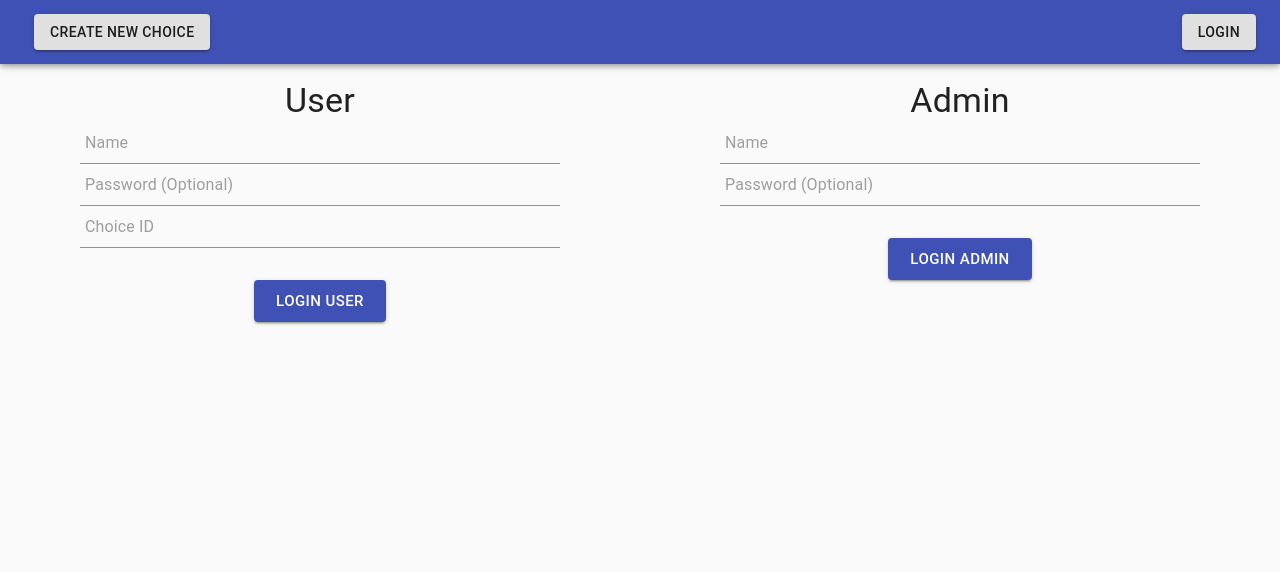
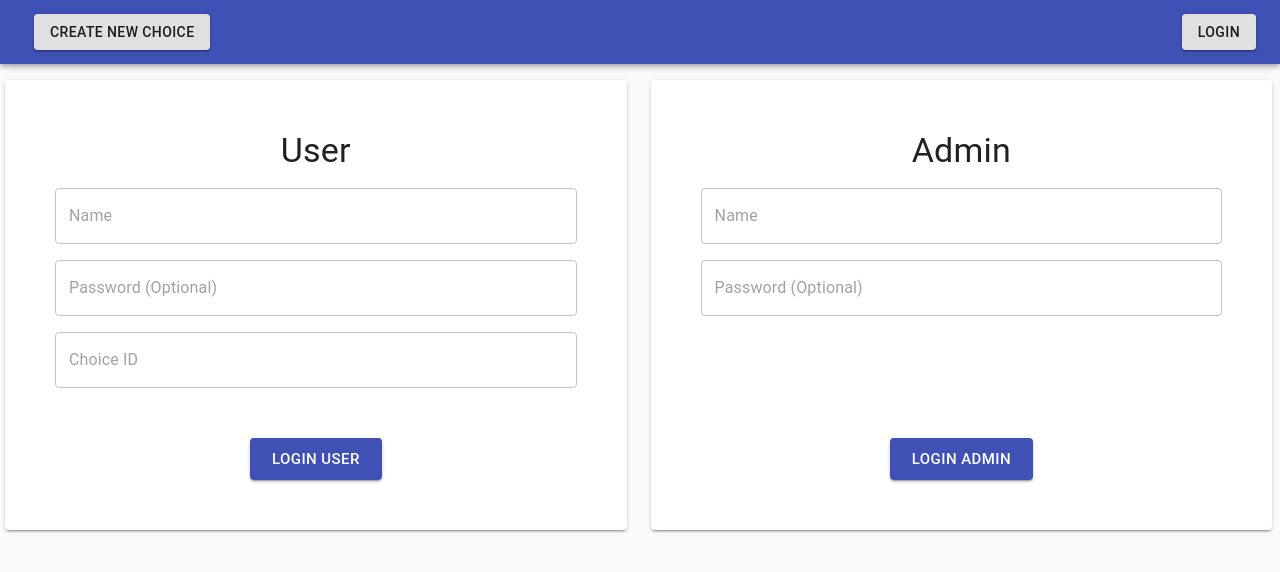
Before and after one commit to When2Choose/GUI, a React (Create React App) app: page /create in a window 1280 px wide. Shown: the top 572 px of the page. Built offline with nearby package versions, Linux system fonts and the light colour scheme.

Commit message:
New login page

```diff
--- a/src/main/Login.css
+++ b/src/main/Login.css
@@ -1,21 +1,35 @@
 div.LoginContent {
     padding-top: 75px;
-}
-div.LeftLoginContent {
-    padding-top: 5px;
-    float: left;
-    width: 50%;
+    margin: 5px;
+    max-width: 99%;
 }
 
-div.RightLoginContent {
-    padding-top: 5px;
-    float: right;
-    width: 50%;
+div.LoginGrid {
+    justify-content: center;
 }
 
 div.Login {
     display: block;
     alignment: center;
     clear: both;
-    padding-top: 5%;
+    padding-top: 15px;
+    margin: 5px;
 }
+
+.LoginInputs {
+    height: 250px;
+    margin: 5px;
+}
+
+.Paper {
+    padding: 50px;
+}
+
+.LoginForm {
+    float: right;
+}
+
+.Input {
+    width: 100%;
+    padding: 5px;
+}
--- a/src/main/Login.js
+++ b/src/main/Login.js
@@ -1,42 +1,85 @@
 import React from "react";
-import {Button, Typography, Input, FormControl, Grid, Paper} from "@material-ui/core";
-import {Link} from "react-router-dom";
+import {
+    Button,
+    Typography,
+    Grid,
+    Paper,
+    TextField
+} from "@material-ui/core";
 import "./Login.css";
 
 function Login() {
     return (
         <div className="LoginContent">
-            <div className="LeftLoginContent">
-                <div className="LoginList">
-                    <form className="LoginUser">
-                        <Typography variant="h4"> User </Typography>
-                        <Input required id="UserName" placeholder="Name" style={{width: '75%', padding: '5px'}}/>
-                        <Input id="UserPassword" type="password"
-                               placeholder="Password (Optional)" style={{width: '75%', padding: '5px'}}/>
-                        <Input required id="ChoiceID" type="number"
-                               placeholder="Choice ID" style={{width: '75%', padding: '5px'}}/>
-                        <div className="Login">
-                            <Button variant="contained" id="Login" color="primary" size="large" type="submit">Login
-                                User</Button>
-                        </div>
-                    </form>
-                </div>
-            </div>
-            <div className="RightLoginContent">
-                <div className="LoginList">
-                    <form className="loginAdmin">
-                        <Typography variant="h4"> Admin </Typography>
-                        <Input required id="AdminName" placeholder="Name" style={{width: '75%', padding: '5px'}}/>
-                        <Input required id="AdminPassword" type="password"
-                               placeholder="Password (Optional)" style={{width: '75%', padding: '5px'}}/>
-                        <div className="Login">
-                            <Button variant="contained" id="Login" color="primary" size="large" type="submit">Login
-                                Admin</Button>
-                        </div>
-                    </form>
-
-                </div>
-            </div>
+            <Grid container spacing={3} justify="center" direction="row" className="LoginGrid">
+                <Grid item xs={6}>
+                    <Grid container direction="column" spacing={2} className="LoginForm" justify="center">
+                        <Grid item>
+                            <Paper variant="elevation" elevation={2} className="Paper">
+                                <form className="LoginUser">
+                                    <Grid container direction="column" spacing={2}>
+                                        <Grid item>
+                                            <Typography variant="h4"> User </Typography>
+                                        </Grid>
+                                        <Grid item className="LoginInputs">
+                                            <Grid container direction="column" spacing={2}>
+                                                <Grid item>
+                                                    <TextField required variant="outlined" id="UserName" placeholder="Name" className="Input"/>
+                                                </Grid>
+                                                <Grid item>
+                                                    <TextField variant="outlined" id="UserPassword" type="password"
+                                                           placeholder="Password (Optional)"
+                                                           className="Input"/>
+                                                </Grid>
+                                                <Grid item>
+                                                    <TextField required variant="outlined" id="ChoiceID" type="number"
+                                                           placeholder="Choice ID" className="Input"/>
+                                                </Grid>
+                                            </Grid>
+                                        </Grid>
+                                        <Grid item>
+                                            <Button variant="contained" id="Login" color="primary" size="large"
+                                                    type="submit">Login User</Button>
+                                        </Grid>
+                                    </Grid>
+                                </form>
+                            </Paper>
+                        </Grid>
+                    </Grid>
+                </Grid>
+                <Grid item xs={6}>
+                    <Grid container direction="column" spacing={2} className="LoginForm" justify="center">
+                        <Grid item>
+                            <Paper variant="elevation" elevation={2} className="Paper">
+                                <form className="LoginAdmin">
+                                    <Grid container direction="column" spacing={2}>
+                                        <Grid item>
+                                            <Typography variant="h4"> Admin </Typography>
+                                        </Grid>
+                                        <Grid item className="LoginInputs">
+                                            <Grid container direction="column" spacing={2}>
+                                                <Grid item>
+                                                    <TextField required variant="outlined" id="AdminName" placeholder="Name"
+                                                           className="Input"/>
+                                                </Grid>
+                                                <Grid item>
+                                                    <TextField required variant="outlined" id="AdminPassword" type="password"
+                                                           placeholder="Password (Optional)"
+                                                           className="Input"/>
+                                                </Grid>
+                                            </Grid>
+                                        </Grid>
+                                        <Grid item>
+                                            <Button variant="contained" id="Login" color="primary" size="large"
+                                                    type="submit">Login Admin</Button>
+                                        </Grid>
+                                    </Grid>
+                                </form>
+                            </Paper>
+                        </Grid>
+                    </Grid>
+                </Grid>
+            </Grid>
         </div>
     );
 }
```
